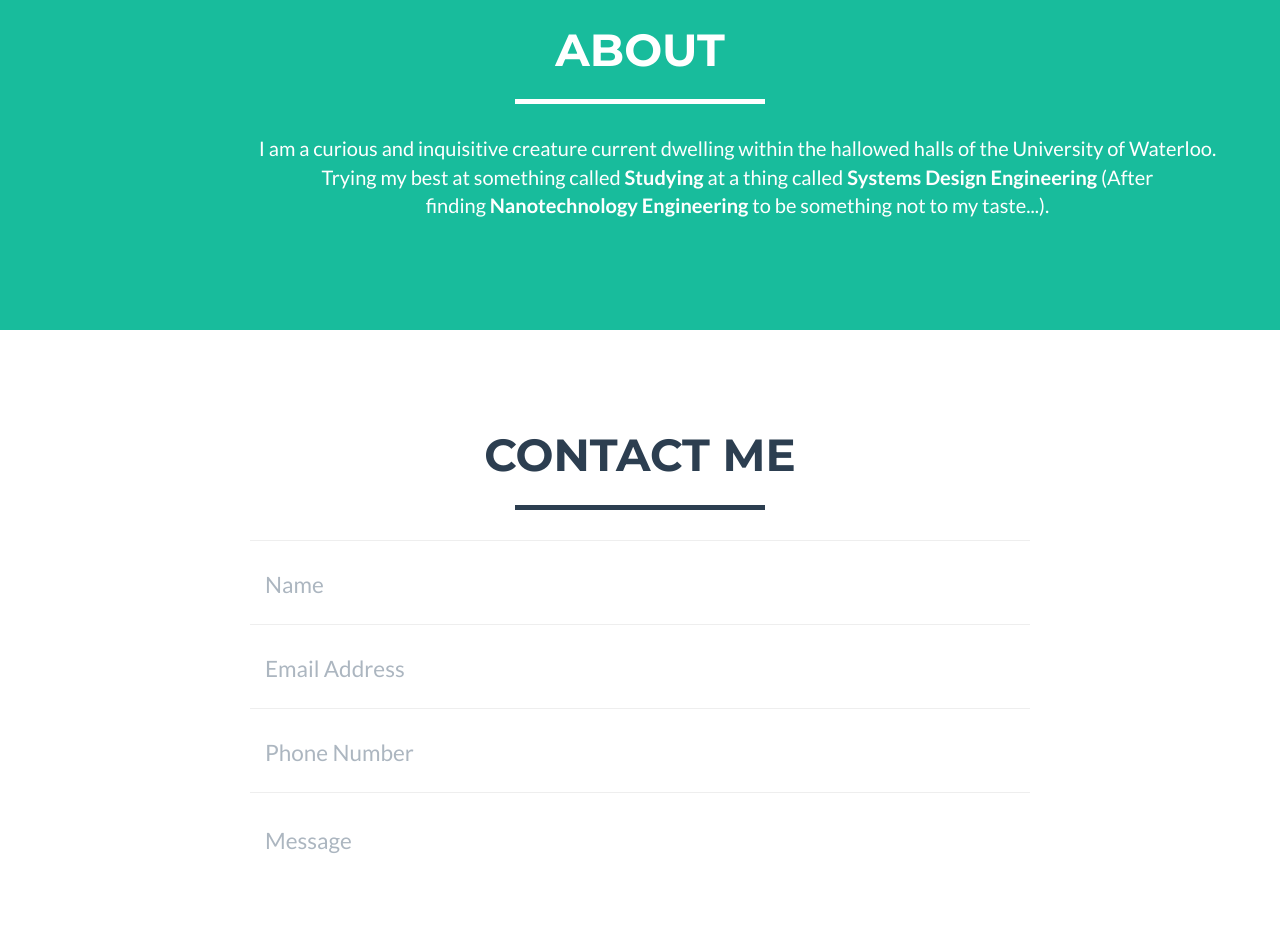
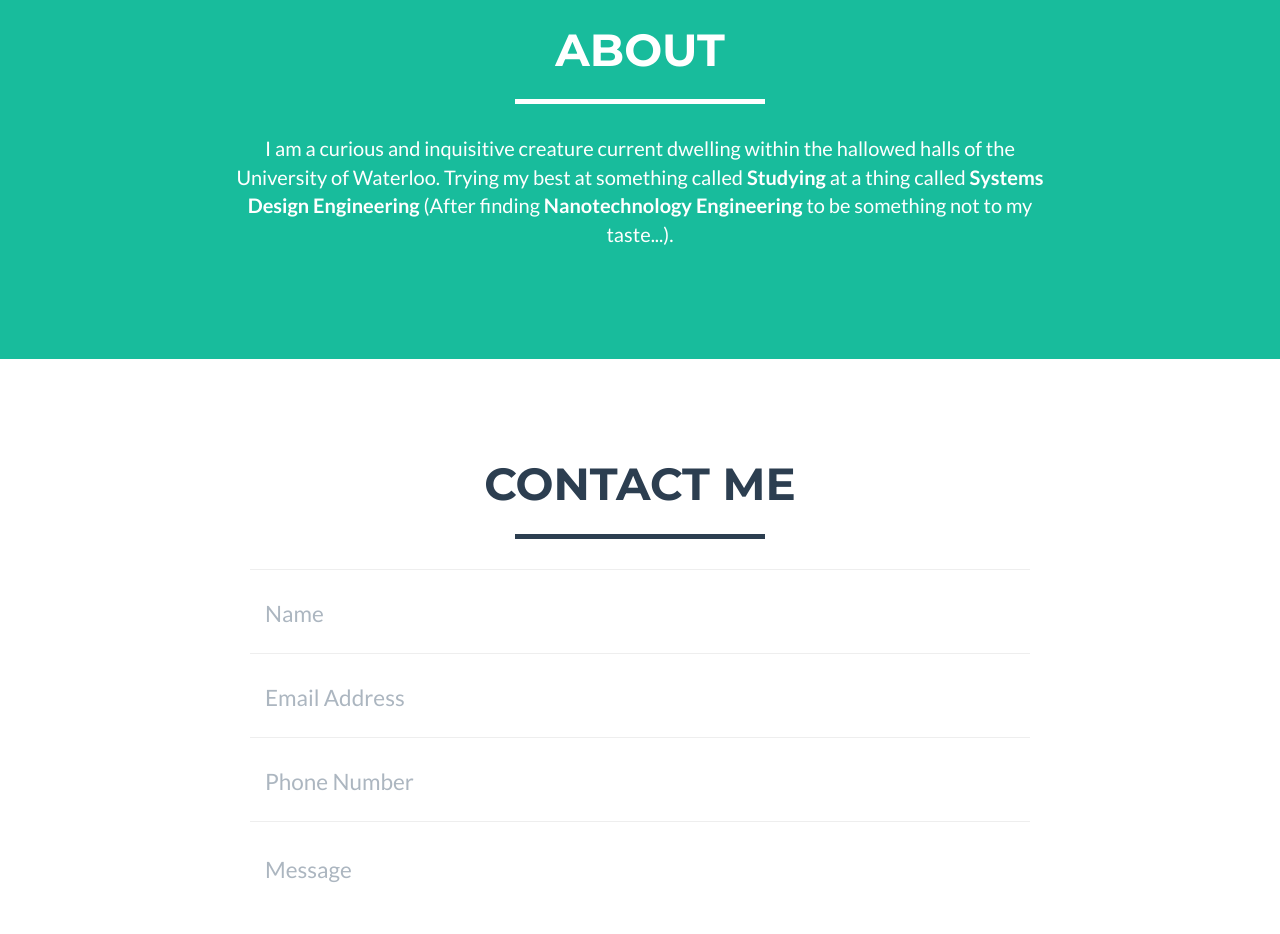
Before and after one commit to bcso/brian_site_found, a plain HTML site: page index.html in a window 1280 px wide. Shown: the part 1740-2674 px from the top of the page. Drawn offline with nearby package versions, Linux system fonts and the light colour scheme.

Commit message:
made new center class

```diff
--- a/css/freelancer.css
+++ b/css/freelancer.css
@@ -289,7 +289,11 @@
     box-shadow: none!important;
     resize: none;
 }
-
+.centerP{
+    margin-left: auto;
+    margin-right: auto;
+    width: 70%;
+}
 .floating-label-form-group label {
     display: block;
     z-index: 0;
--- a/index.html
+++ b/index.html
@@ -169,7 +169,7 @@
                 </div>
             </div>
             <div class="row" align = "center">
-                <div class=" col-lg-offset-2">
+                <div class="centerP">
                     <p>I am a curious and inquisitive creature current dwelling within the hallowed halls of the University of Waterloo. Trying my best at something called <strong>Studying</strong> at a thing called <strong>Systems Design Engineering </strong>(After finding <strong>Nanotechnology Engineering </strong>to be something not to my taste...).</p>
                 </div>
 <!--
```
